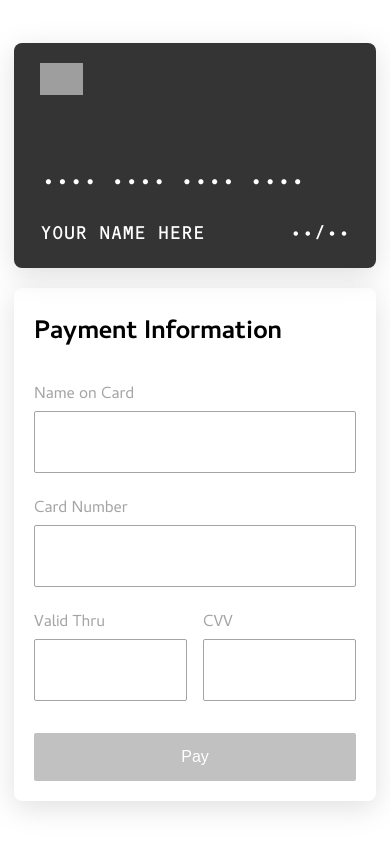
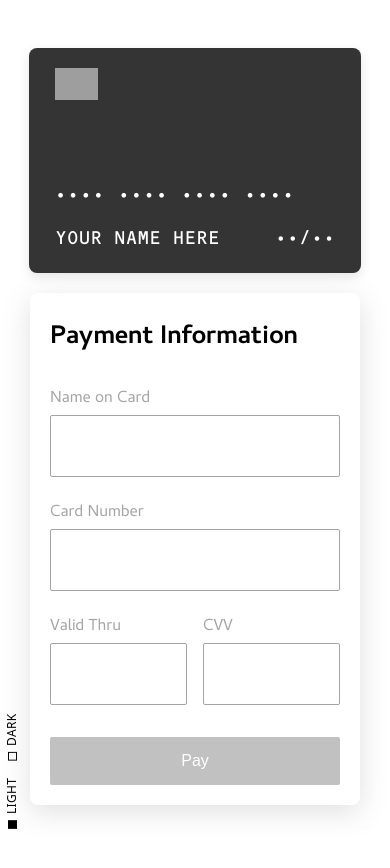
Before and after one commit to logic93/credit-card, a React (Vite) app: page / in a window 390 px wide. Before the commit the page ends 844 px from the top, so only its background shows below. Built offline with nearby package versions, Linux system fonts and the light colour scheme; grey boxes are pictures that could not be loaded; what credit-card-type would draw is missing.

Commit message:
fix: make responsive

```diff
--- a/src/App.tsx
+++ b/src/App.tsx
@@ -14,8 +14,8 @@ const App = () => {
     const Themes = styled.div`
         z-index: 10;
         position: fixed;
-        left: calc(max(34px, 2vmin) - 0.15em);
-        bottom: max(24px, 2vmin);
+        left: calc(max(24px, 2vmin) - 0.15em);
+        bottom: max(14px, 1vmin);
         transform-origin: left bottom;
         transform: rotate(-90deg);
         mix-blend-mode: difference;
@@ -36,11 +36,12 @@ const App = () => {
 
     const Box = styled.div<{ before?: any }>`
         &:before {
+            font-size: 12px;
             content: '${(props) => props.before}'
     `
 
     const Text = styled.div`
-        font-size: 16px;
+        font-size: 12px;
         letter-spacing: 0.3px;
     `
 
@@ -70,7 +71,7 @@ const App = () => {
                 />
             </div>
 
-            {/* <Themes>
+            <Themes>
                 <ThemeButton id={THEME_COLORS['light']} onClick={handleTheme}>
                     <Box
                         before={bgColor === THEME_COLORS['light'] ? '■' : '□'}
@@ -84,7 +85,7 @@ const App = () => {
                     ></Box>
                     <Text>Dark</Text>
                 </ThemeButton>
-            </Themes> */}
+            </Themes>
         </FocusProvider>
     )
 }
--- a/src/credit-card/components/styles/card-form-styles.ts
+++ b/src/credit-card/components/styles/card-form-styles.ts
@@ -20,7 +20,7 @@ export const CardFormWrapper = styled.div<{ $style: any }>`
         width: calc(362px - 40px);
     }
 
-    @media (max-width: 375px) {
+    @media (max-width: 393px) {
         width: calc(280px + 10px);
     }
 
--- a/src/credit-card/components/styles/card-styles.ts
+++ b/src/credit-card/components/styles/card-styles.ts
@@ -55,7 +55,7 @@ export const CardInfo = styled.div<{ $cardInfoStyle?: any }>`
     transform-style: preserve-3d;
     ${({ $cardInfoStyle }) => $cardInfoStyle && css($cardInfoStyle)}
 
-    @media (max-width: 375px) {
+    @media (max-width: 393px) {
         width: 280px;
 
         ${CardNumber} {
@@ -88,7 +88,7 @@ export const CardItem = styled.div<{ $cardItemStyle?: any }>`
     overflow: hidden;
     z-index: 1;
     backface-visibility: hidden;
-    box-shadow: rgba(100, 100, 111, 0.2) 0px 7px 29px 0px;
+    box-shadow: rgba(0, 0, 0, 0.1) 0px 4px 12px;
     ${({ $cardItemStyle }) => $cardItemStyle && css($cardItemStyle)}
 `
 
--- a/src/index.css
+++ b/src/index.css
@@ -29,6 +29,8 @@
 }
 
 * {
+    margin: 0;
+    padding: 0;
 }
 
 html,
@@ -45,12 +47,15 @@ body {
         'Open Sans',
         'Helvetica Neue',
         sans-serif;
-    margin: 0;
-    padding: 0;
-    /* transition: 0.2s ease background-color; */
+    transition: 0.2s ease background-color;
 }
 
 .App {
     width: 100vw;
     height: 100vh;
+
+    @media (max-width: 425px) {
+        height: 100%;
+        margin: 3em 0 4em 0;
+    }
 }
```
